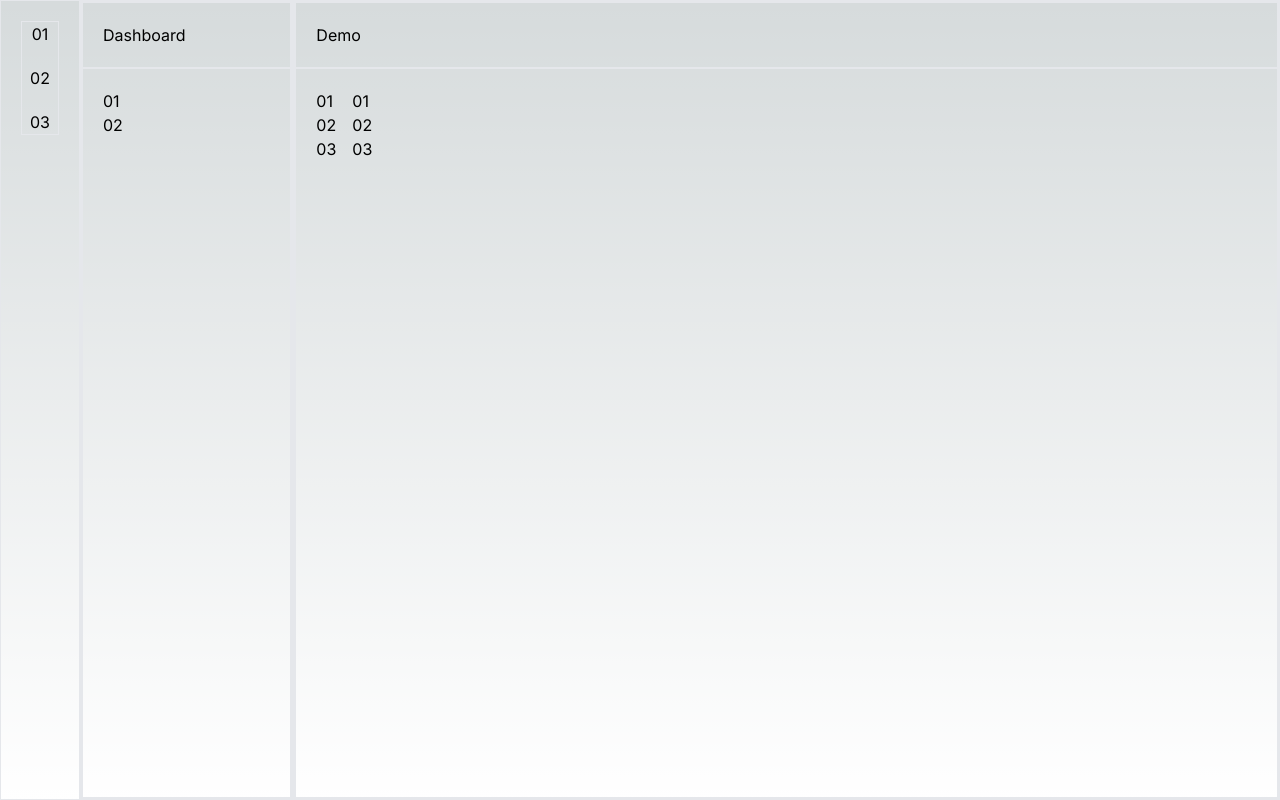
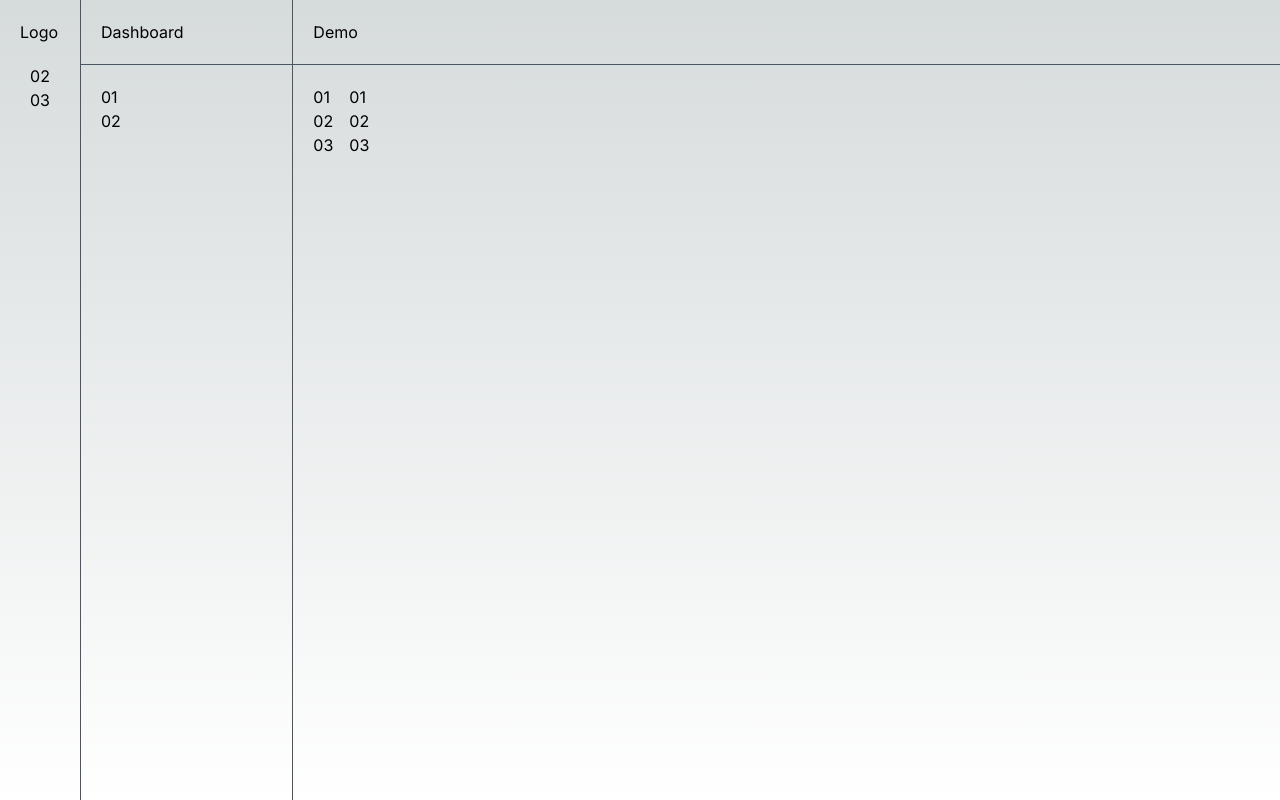
Before and after one commit to dvque/next-spacestock, a Next.js app: page / in a window 1280 px wide. Built offline with nearby package versions, Linux system fonts and the light colour scheme.

Commit message:
Refactor layout component

```diff
--- a/src/app/layout.tsx
+++ b/src/app/layout.tsx
@@ -18,30 +18,32 @@ export default function RootLayout({
     <html lang="en">
       <body className={inter.className}>
         <div className="flex flex-row">
-          <div className="basis-20 p-5 border h-screen">
-            <div className="flex flex-col items-center gap-5 border">
-              <div>01</div>
+          <div className="basis-20 max-w-20  h-screen">
+            <div className="flex flex-col items-center ">
+              <div className="flex flex-row  p-5 w-full">
+                <div>Logo</div>
+              </div>
               <div>02</div>
               <div>03</div>
             </div>
           </div>
-          <div className="basis-1/6 border">
-            <div className="flex flex-col border h-full">
-              <div className="flex flex-row border p-5 w-full">
+          <div className="basis-1/6 border-x border-gray-600">
+            <div className="flex flex-col  h-full">
+              <div className="flex flex-row border-b border-gray-600 p-5 w-full">
                 <div>Dashboard</div>
               </div>
-              <div className="flex flex-col border p-5 w-full h-full">
+              <div className="flex flex-col p-5 w-full h-full">
                 <div>01</div>
                 <div>02</div>
               </div>
             </div>
           </div>
-          <div className="grow border">
-            <div className="flex flex-col border h-full">
-              <div className="flex flex-row border p-5 w-full sticky top-0">
+          <div className="grow ">
+            <div className="flex flex-col  h-full">
+              <div className="flex flex-row border-b border-gray-600  p-5 w-full sticky top-0">
                 <div>Demo</div>
               </div>
-              <div className="flex flex-row border p-5 w-full h-full">
+              <div className="flex flex-row  p-5 w-full h-full">
                 {children}
               </div>
             </div>
```
